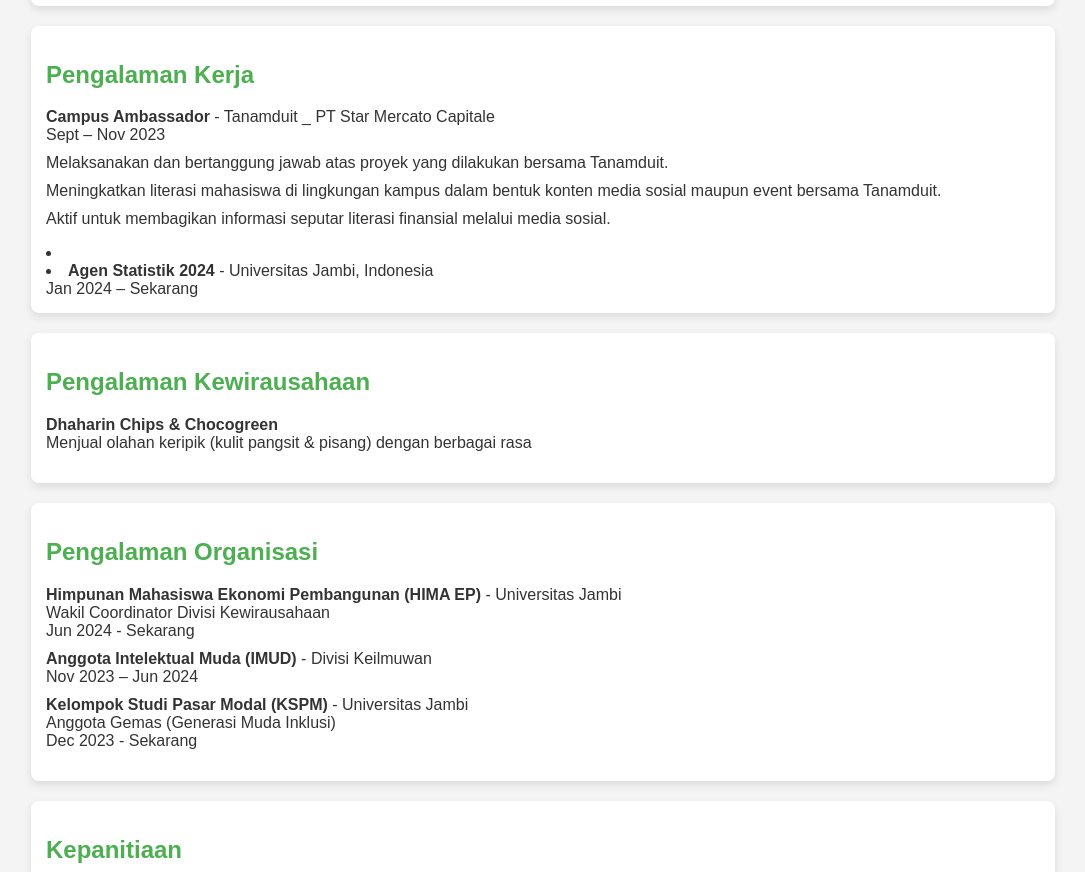
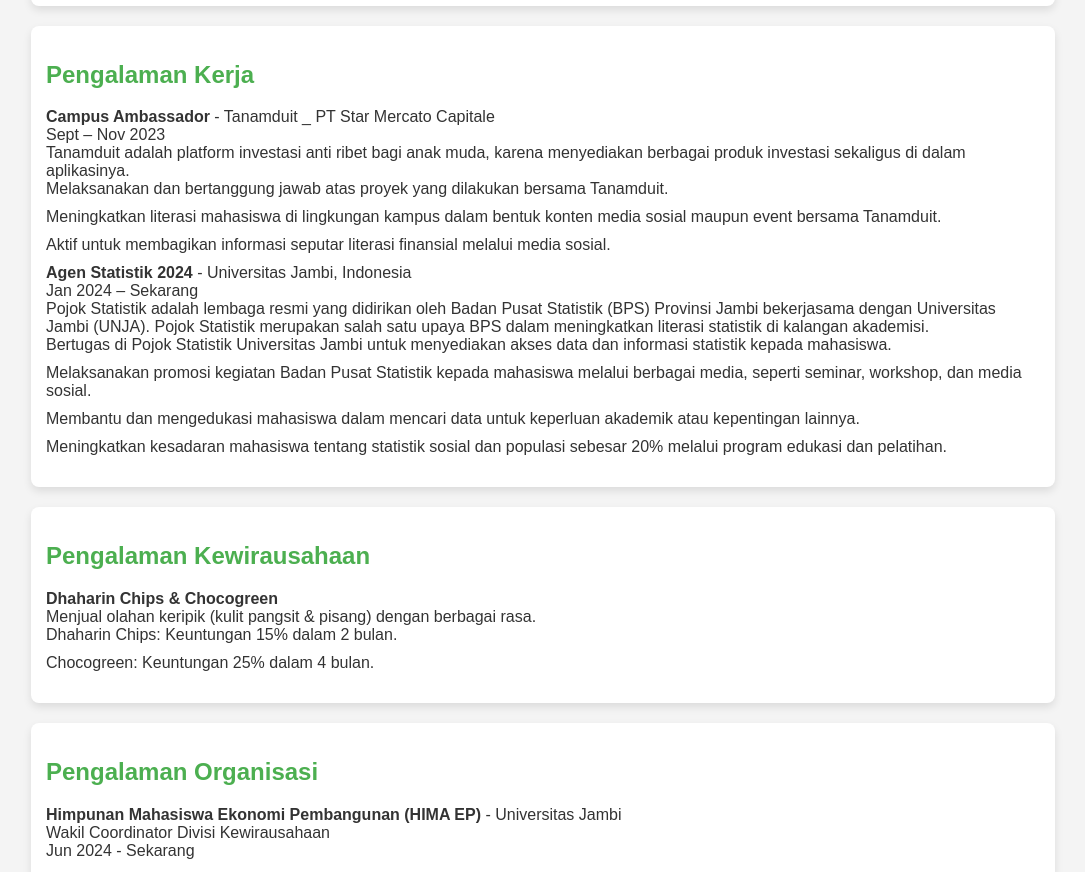
Before and after one commit to RezaIlyasPratama/Reza, a plain HTML site: page index.html in a window 1280 px wide. Shown: the part 726-1598 px from the top of the page, without its empty margins (97-1182 px from the left). Drawn offline with Linux system fonts and the light colour scheme.

Commit message:
Update index.html

```diff
--- a/index.html
+++ b/index.html
@@ -103,21 +103,39 @@
         <div class="work-experience section">
             <h2>Pengalaman Kerja</h2>
             <ul>
-                <li><strong>Campus Ambassador</strong> - Tanamduit _ PT Star Mercato Capitale <br> Sept – Nov 2023</li>
+                <li>
+                    <strong>Campus Ambassador</strong> - Tanamduit _ PT Star Mercato Capitale <br>
+                    Sept – Nov 2023 <br>
+                    Tanamduit adalah platform investasi anti ribet bagi anak muda, karena menyediakan berbagai produk investasi sekaligus di dalam aplikasinya. <br>
+                    <ul>
                         <li>Melaksanakan dan bertanggung jawab atas proyek yang dilakukan bersama Tanamduit.</li>
                         <li>Meningkatkan literasi mahasiswa di lingkungan kampus dalam bentuk konten media sosial maupun event bersama Tanamduit.</li>
                         <li>Aktif untuk membagikan informasi seputar literasi finansial melalui media sosial.</li>
                     </ul>
                 </li>
                 <li>
-                <li><strong>Agen Statistik 2024</strong> - Universitas Jambi, Indonesia <br> Jan 2024 – Sekarang</li>
+                    <strong>Agen Statistik 2024</strong> - Universitas Jambi, Indonesia <br>
+                    Jan 2024 – Sekarang <br>
+                    Pojok Statistik adalah lembaga resmi yang didirikan oleh Badan Pusat Statistik (BPS) Provinsi Jambi bekerjasama dengan Universitas Jambi (UNJA). Pojok Statistik merupakan salah satu upaya BPS dalam meningkatkan literasi statistik di kalangan akademisi. <br>
+                    <ul>
+                        <li>Bertugas di Pojok Statistik Universitas Jambi untuk menyediakan akses data dan informasi statistik kepada mahasiswa.</li>
+                        <li>Melaksanakan promosi kegiatan Badan Pusat Statistik kepada mahasiswa melalui berbagai media, seperti seminar, workshop, dan media sosial.</li>
+                        <li>Membantu dan mengedukasi mahasiswa dalam mencari data untuk keperluan akademik atau kepentingan lainnya.</li>
+                        <li>Meningkatkan kesadaran mahasiswa tentang statistik sosial dan populasi sebesar 20% melalui program edukasi dan pelatihan.</li>
+                    </ul>
+                </li>
             </ul>
         </div>
 
         <div class="entrepreneurial-experience section">
             <h2>Pengalaman Kewirausahaan</h2>
             <ul>
-                <li><strong>Dhaharin Chips & Chocogreen</strong> <br> Menjual olahan keripik (kulit pangsit & pisang) dengan berbagai rasa</li>
+                <li><strong>Dhaharin Chips & Chocogreen</strong> <br> Menjual olahan keripik (kulit pangsit & pisang) dengan berbagai rasa. <br>
+                <ul>
+                    <li>Dhaharin Chips: Keuntungan 15% dalam 2 bulan.</li>
+                    <li>Chocogreen: Keuntungan 25% dalam 4 bulan.</li>
+                </ul>
+                </li>
             </ul>
         </div>
 
```
Lines whose indentation alone changed are shown as unchanged.
